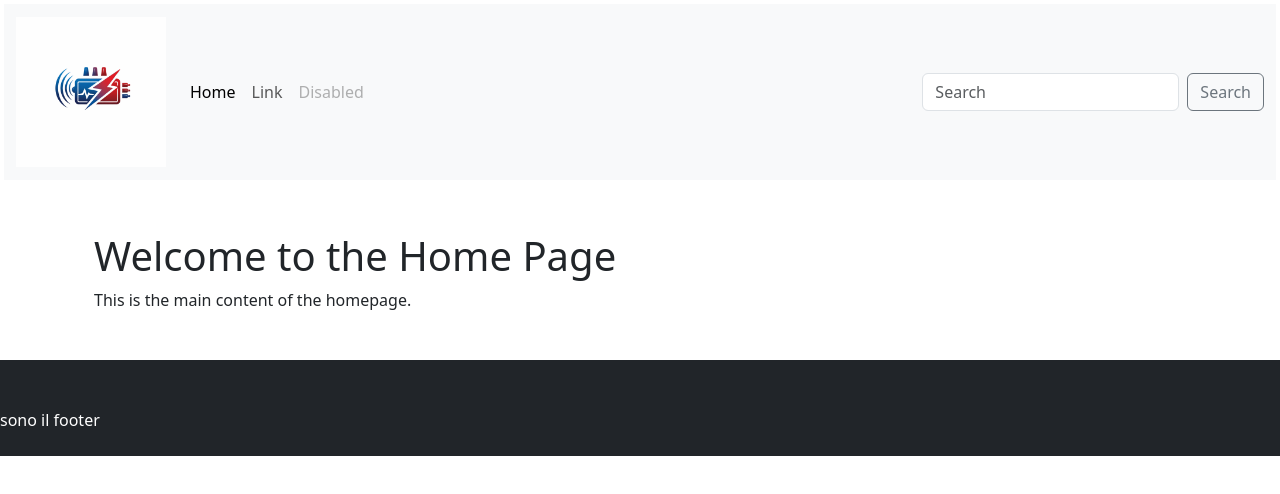
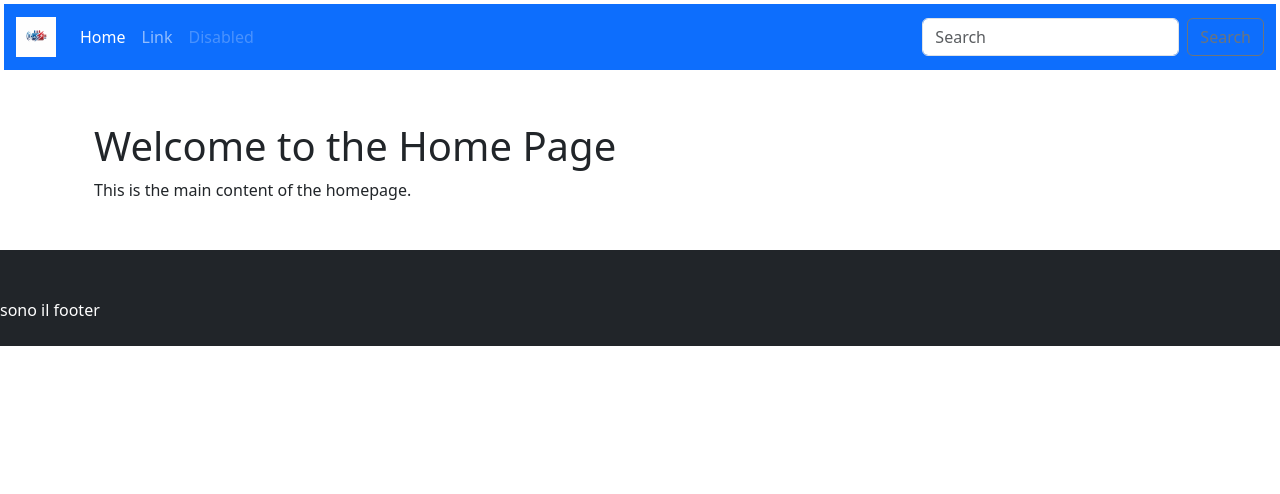
Before and after one commit to FrancescoTullio/italtelec, a React (Vite) app: page / in a window 1280 px wide. Shown: the top 494 px of the page. Built offline with nearby package versions, Linux system fonts and the light colour scheme.

Commit message:
Refactor AppHeader component: update navbar styles and logo image path

```diff
--- a/src/components/AppHeader.jsx
+++ b/src/components/AppHeader.jsx
@@ -3,7 +3,7 @@ import { Link } from "react-router-dom";
 function AppHeader() {
   return (
     <header className="p-1">
-      <nav className="navbar navbar-expand-lg bg-body-tertiary bg-primary" data-bs-theme="light">
+      <nav className="navbar navbar-expand-lg bg-primary navbar-dark">
         <div className="container-fluid">
           <button
             className="navbar-toggler"
@@ -17,7 +17,11 @@ function AppHeader() {
             <span className="navbar-toggler-icon"></span>
           </button>
           <a className="navbar-brand" href="#">
-            <img src="public\ChatGPT Image 3 gen 2026, 11_54_47.png" alt="" />
+            <img
+              src="/ChatGPT Image 3 gen 2026, 11_54_47.png"
+              alt="Logo"
+              className="navbar-logo"
+            />
           </a>
           <div className="collapse navbar-collapse" id="navbarTogglerDemo03">
             <ul className="navbar-nav me-auto mb-2 mb-lg-0">
--- a/src/index.css
+++ b/src/index.css
@@ -1,3 +1,4 @@
-img {
-    max-width:150px;
+.navbar-logo {
+  height: 40px;
+  width: auto;
 }
```
